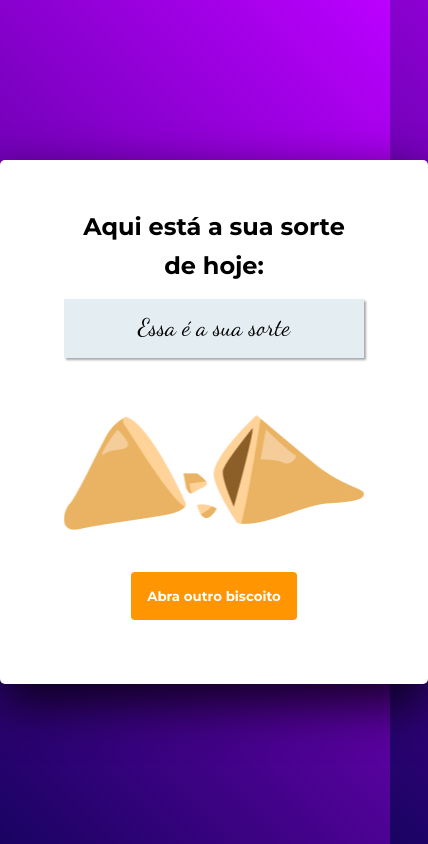
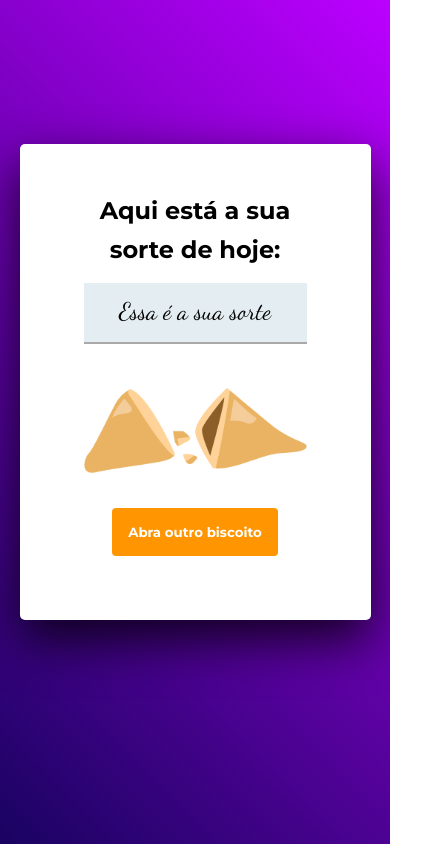
Before and after one commit to rubenstadeum/fortune-cookie, a plain HTML site: page index.html in a window 390 px wide. Shown: the whole page, 428 px wide, since content can reach past the window. Drawn offline with Linux system fonts and the light colour scheme.

Commit message:
Ajustando responsividade

```diff
--- a/index.html
+++ b/index.html
@@ -25,7 +25,9 @@
       <h1>Aqui está a sua sorte de hoje:</h1>
       <h2> Essa é a sua sorte</h2>
 
-      <div id="cookieBroke"></div>
+      <div id="cookieBroke">
+        <img src="./assets/opened-cookie.jpg" alt="">
+      </div>
       <button id="tryAgain">Abra outro biscoito</button>
 
     </div>
--- a/style.css
+++ b/style.css
@@ -10,10 +10,12 @@
 }
 
 body {
-  background: linear-gradient(45deg, #190361, #BB00FF);
+  background: linear-gradient(45deg, #190361 0%, #bb00ff 100%);
   font-size: 1.6rem;
   display: grid;
   place-items: center;
+  background-repeat: no-repeat;
+  background-size: 100%;
   height: 100vh;
 }
 
@@ -27,13 +29,12 @@ button {
 }
 
 main {
-  display: flex;
-  flex-direction: column;
-  max-width: 42.8rem;
+  margin-top: -8rem;
   box-shadow: 0 2rem 5rem rgba(0, 0, 0, 0.8);
   background: white;
-  border-radius: 5px;
+  border-radius: .5rem;
   padding: 4.8rem 6.4rem 6.4rem;
+  width: min(42.8rem, 90%);
   text-align: center;
 }
 
@@ -48,11 +49,6 @@ p {
   font-size: 1.5rem;
   margin-bottom: 2rem;
   text-align: center;
-}
-
-.screen1 {
-  display: flex;
-  flex-direction: column;
 }
 
 #fortuneCookie {
@@ -75,22 +71,21 @@ p {
   font-size: 2.4rem;
   font-family: 'Dancing Script', cursive;
   font-weight: normal;
-  text-align: center;
   background-color: #e4edf1;
-  box-shadow: 0 .2rem .4rem rgba(0, 0, 0, 0.1);
+  box-shadow: 0 .2rem .4rem rgba(0,0,0,0.1);
   animation-name: toFadeIn;
   animation-duration: 2s;
-  padding: 1rem;
-  box-shadow: 2px 2px 2px rgba(85, 85, 85, 0.5);
+  text-align: center;
+  padding: 10px;
+  box-shadow: 0 2px rgba(85, 85, 85, 0.5);
 }
 
-#cookieBroke {
-  width: 30rem;
-  height: 20rem;
-  background-image: url(./assets/opened-cookie.jpg);
+#cookieBroke img {
+  max-width: 100%;
   background-repeat: no-repeat;
   background-position: center;
   background-size: cover;
+  margin: 0 auto;
 }
 
 .screen2 button {
```
